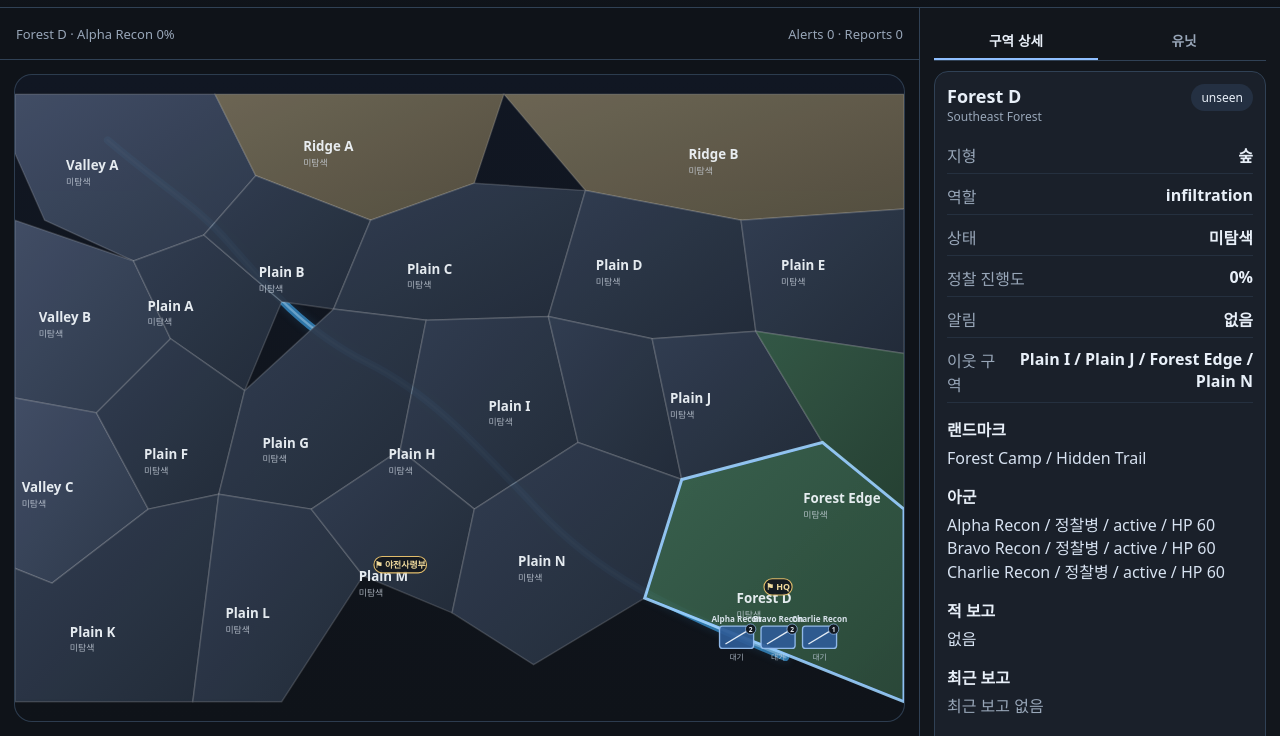
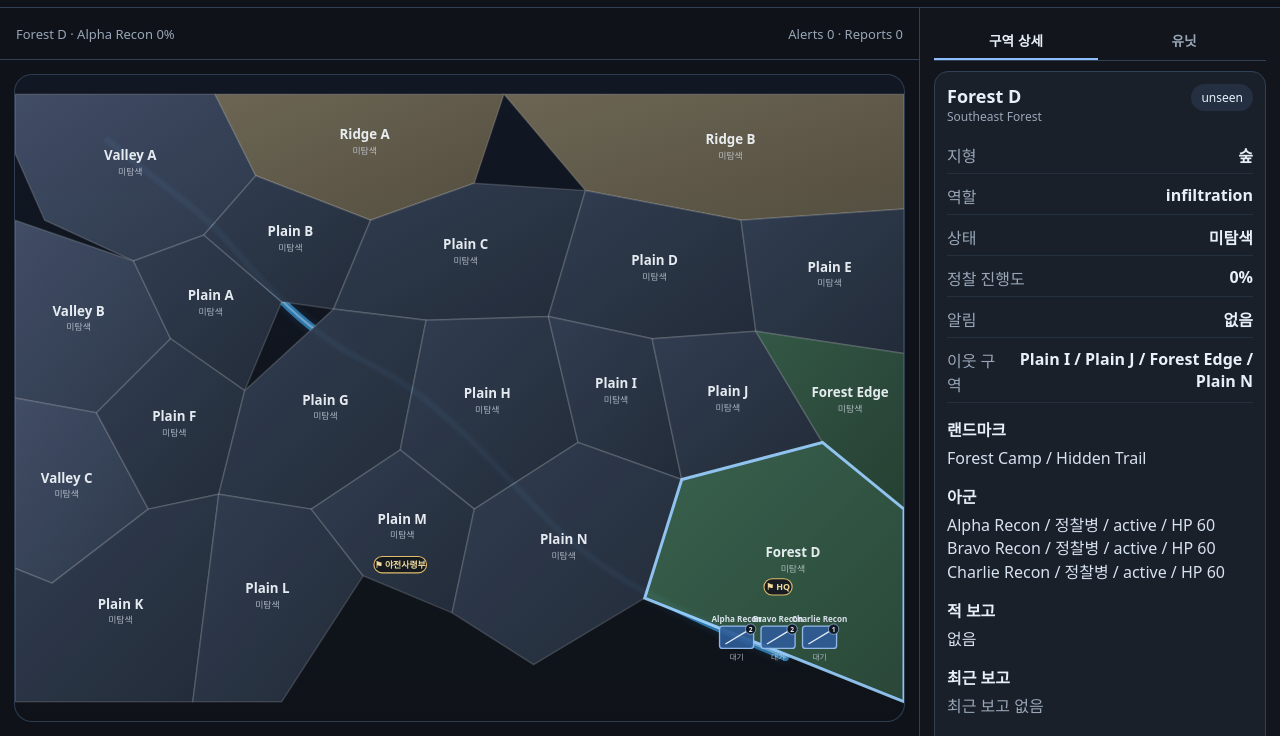
Before and after one commit to DotoryHamsta/Shrouded-Front, a plain HTML site: page index.html in a window 1280 px wide. Shown: the part 64-800 px from the top of the page. Drawn offline with Linux system fonts and the light colour scheme.

Commit message:
Align map sector labels

```diff
--- a/index.html
+++ b/index.html
@@ -8,6 +8,6 @@
 </head>
 <body>
   <div id="mapMount"></div>
-  <script type="module" src="./main.js?v=27"></script>
+  <script type="module" src="./main.js?v=28"></script>
 </body>
 </html>
--- a/main.js
+++ b/main.js
@@ -1,6 +1,6 @@
 import { createDefaultSimulation } from './game/simulation.js?v=27';
 import { formatTime } from './game/report.js?v=27';
-import { createMapView } from './ui/map.js?v=27';
+import { createMapView } from './ui/map.js?v=28';
 import { createDetailPanel } from './ui/details.js?v=27';
 import { createOperationsBoard } from './ui/operations.js?v=27';
 import { createUnitRoster } from './ui/roster.js?v=27';
--- a/ui/map.js
+++ b/ui/map.js
@@ -37,6 +37,51 @@ function centerOf(sector) {
     x: sum.x / points.length,
     y: sum.y / points.length
   };
+}
+
+function averagePoint(points = []) {
+  if (points.length === 0) return { x: 0, y: 0 };
+
+  const sum = points.reduce((acc, [x, y]) => {
+    acc.x += x;
+    acc.y += y;
+    return acc;
+  }, { x: 0, y: 0 });
+
+  return {
+    x: sum.x / points.length,
+    y: sum.y / points.length
+  };
+}
+
+function polygonCentroid(points = []) {
+  if (points.length < 3) return averagePoint(points);
+
+  let twiceArea = 0;
+  let x = 0;
+  let y = 0;
+
+  for (let i = 0; i < points.length; i += 1) {
+    const [x0, y0] = points[i];
+    const [x1, y1] = points[(i + 1) % points.length];
+    const cross = (x0 * y1) - (x1 * y0);
+    twiceArea += cross;
+    x += (x0 + x1) * cross;
+    y += (y0 + y1) * cross;
+  }
+
+  if (Math.abs(twiceArea) < 0.001) return averagePoint(points);
+
+  return {
+    x: x / (3 * twiceArea),
+    y: y / (3 * twiceArea)
+  };
+}
+
+function labelPointOf(sector) {
+  const points = Array.isArray(sector?.polygon) ? sector.polygon : [];
+  if (points.length > 0) return polygonCentroid(points);
+  return centerOf(sector);
 }
 
 function getStatusText(sector) {
@@ -259,13 +304,15 @@ export class SectorMapView {
   _buildOverlays(labelLayer, pinLayer) {
     for (const rawSector of MAP.sectors) {
       const sector = getSectorById(rawSector.id) || rawSector;
-      const center = centerOf(sector);
+      const labelPoint = labelPointOf(sector);
       const group = createSvgEl('g');
       group.dataset.sectorId = sector.id;
+      group.setAttribute('pointer-events', 'none');
 
       const code = createSvgEl('text');
-      code.setAttribute('x', `${center.x - 56}`);
-      code.setAttribute('y', `${center.y - 8}`);
+      code.setAttribute('x', `${labelPoint.x}`);
+      code.setAttribute('y', `${labelPoint.y - 8}`);
+      code.setAttribute('text-anchor', 'middle');
       code.setAttribute('fill', 'rgba(240,245,250,0.94)');
       code.setAttribute('font-size', '18');
       code.setAttribute('font-weight', '800');
@@ -273,16 +320,18 @@ export class SectorMapView {
       code.textContent = escapeText(sector.code);
 
       const status = createSvgEl('text');
-      status.setAttribute('x', `${center.x - 56}`);
-      status.setAttribute('y', `${center.y + 12}`);
+      status.setAttribute('x', `${labelPoint.x}`);
+      status.setAttribute('y', `${labelPoint.y + 12}`);
+      status.setAttribute('text-anchor', 'middle');
       status.setAttribute('fill', 'rgba(216,224,235,0.75)');
       status.setAttribute('font-size', '12');
       status.setAttribute('pointer-events', 'none');
       status.textContent = getStatusText(sector);
 
       const units = createSvgEl('text');
-      units.setAttribute('x', `${center.x - 56}`);
-      units.setAttribute('y', `${center.y + 29}`);
+      units.setAttribute('x', `${labelPoint.x}`);
+      units.setAttribute('y', `${labelPoint.y + 29}`);
+      units.setAttribute('text-anchor', 'middle');
       units.setAttribute('fill', 'rgba(166,180,199,0.74)');
       units.setAttribute('font-size', '11');
       units.setAttribute('pointer-events', 'none');
@@ -294,8 +343,8 @@ export class SectorMapView {
 
       const pin = createSvgEl('text');
       pin.dataset.sectorId = sector.id;
-      pin.setAttribute('x', `${center.x + 18}`);
-      pin.setAttribute('y', `${center.y - 16}`);
+      pin.setAttribute('x', `${labelPoint.x + 28}`);
+      pin.setAttribute('y', `${labelPoint.y - 18}`);
       pin.setAttribute('fill', '#ff5e5e');
       pin.setAttribute('font-size', '20');
       pin.setAttribute('font-weight', '800');
@@ -317,7 +366,7 @@ export class SectorMapView {
       const polygon = this.sectorElements.get(sector.id);
       const labelGroup = this.labelElements.get(sector.id);
       const pin = this.pinElements.get(sector.id);
-      const center = centerOf(sector);
+      const labelPoint = labelPointOf(sector);
       const alertState = Boolean(sector.alert || sector.alertLabel || sector.enemySummary);
       const selected = this.selectedSectorId === sector.id;
       const hovered = this.hoveredSectorId === sector.id;
@@ -337,8 +386,8 @@ export class SectorMapView {
       }
 
       if (pin) {
-        pin.setAttribute('x', `${center.x + 18}`);
-        pin.setAttribute('y', `${center.y - 16}`);
+        pin.setAttribute('x', `${labelPoint.x + 28}`);
+        pin.setAttribute('y', `${labelPoint.y - 18}`);
         pin.textContent = alertState ? '🔴' : '';
       }
     }
```
